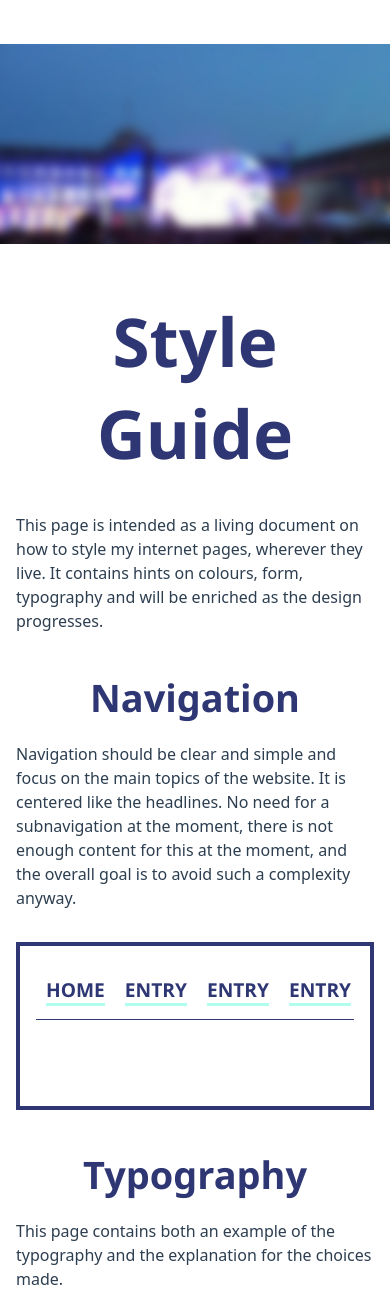
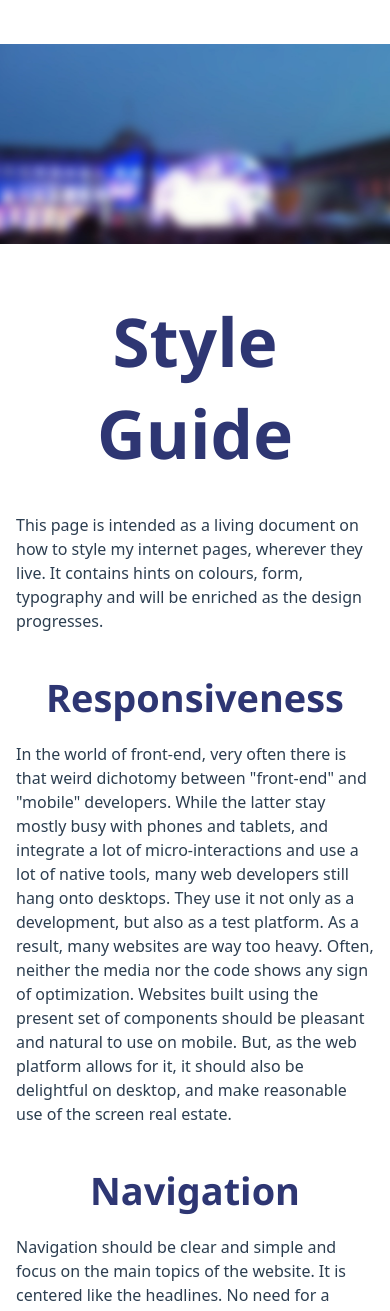
Before and after one commit to rodet/styleguide, a Vue app: page / in a window 390 px wide. Shown: the top 1311 px of the page. Built offline with nearby package versions, Linux system fonts and the light colour scheme.

Commit message:
Add intro on responsiveness

```diff
--- a/src/components/Intro.vue
+++ b/src/components/Intro.vue
@@ -5,6 +5,20 @@
       This page is intended as a living document on how to style my internet
       pages, wherever they live. It contains hints on colours, form, typography
       and will be enriched as the design progresses.
+    </p>
+
+    <h2 class="h2">Responsiveness</h2>
+    <p>
+      In the world of front-end, very often there is that weird dichotomy
+      between "front-end" and "mobile" developers. While the latter stay mostly
+      busy with phones and tablets, and integrate a lot of micro-interactions
+      and use a lot of native tools, many web developers still hang onto
+      desktops. They use it not only as a development, but also as a test
+      platform. As a result, many websites are way too heavy. Often, neither the
+      media nor the code shows any sign of optimization. Websites built using
+      the present set of components should be pleasant and natural to use on
+      mobile. But, as the web platform allows for it, it should also be
+      delightful on desktop, and make reasonable use of the screen real estate.
     </p>
   </div>
 </template>
@@ -14,6 +28,3 @@ export default {
   name: "intro"
 };
 </script>
-
-<!-- Add "scoped" attribute to limit CSS to this component only -->
-<style scoped></style>
```
